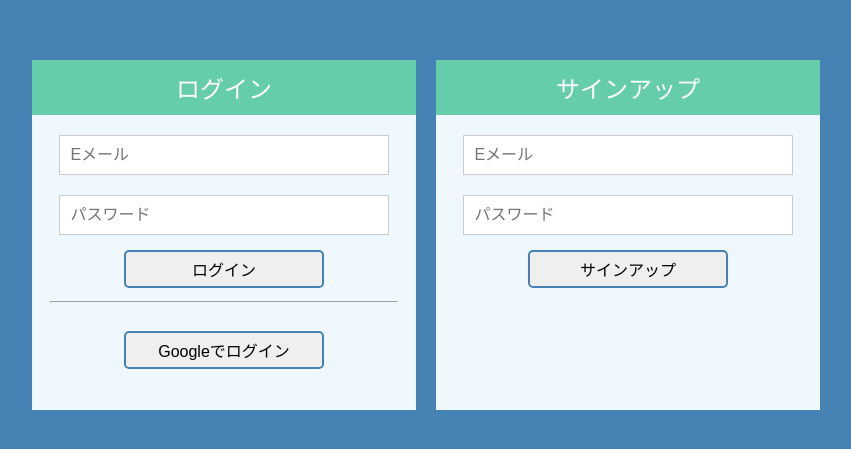
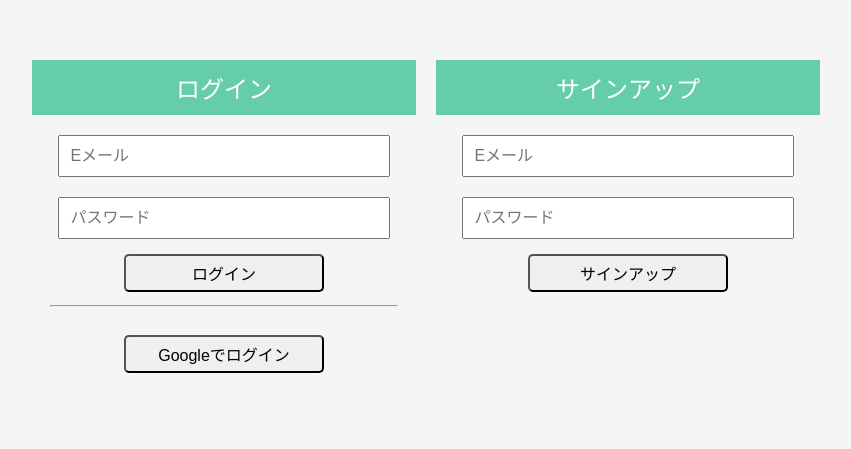
Before and after one commit to shunak/react-firestore-crud-sample, a React (Create React App) app: page / in a window 1280 px wide. Shown: the part 165-614 px from the top of the page, without its empty margins (214-1065 px from the left). Built offline with nearby package versions, Linux system fonts and the light colour scheme; no server answers.

Commit message:
Push for Frontend

```diff
--- a/src/App.css
+++ b/src/App.css
@@ -11,14 +11,14 @@
   min-width: 30%;
   height: 350px;
   margin: 10px;
-  background-color: aliceblue;
+  /* background-color: aliceblue; */
 }
 
 .wrap-signup {
   min-width: 30%;
   height: 350px;
   margin: 10px;
-  background-color: aliceblue;
+  /* background-color: aliceblue; */
 }
 
 .header-auth, .header-page {
@@ -50,7 +50,7 @@ input {
   width: 80%;
   margin: 10px;
   font-size: 1rem;
-  border: 1px solid #ccc;
+  /* border: 1px solid #ccc; */
   padding: 10px;
 }
 
@@ -59,7 +59,7 @@ textarea {
   height: 100px;
   margin: 10px;
   font-size: 1rem;
-  border: 1px solid #ccc;
+  /* border: 1px solid #ccc; */
   padding: 10px;
 }
 
@@ -69,7 +69,7 @@ button {
   padding: 5px;
   font-size: 1rem;
   /* background-color: lightblue; */
-  border: 2px solid steelblue;
+  /* border: 2px solid steelblue; */
   border-radius: 5px;
 }
 
@@ -78,7 +78,8 @@ button {
 }
 
 button:hover {
-  opacity: 0.8;
+  opacity: 0.5;
+  cursor: pointer;
 }
 
 .wrap-home {
@@ -93,7 +94,7 @@ button:hover {
   margin-left: 30px;
   padding-top: 10px;
   text-align: center;
-  background-color: cornflowerblue;
+  /* background-color: cornflowerblue; */
 }
 
 .wrap-memo-list{
@@ -109,7 +110,7 @@ button:hover {
 
 hr {
   width: 90%;
-  border-color: whitesmoke;
+  /* border-color: whitesmoke; */
 }
 
 .loading {
@@ -121,7 +122,7 @@ hr {
 
 .wrap-home p {
   font-size: 2rem;
-  color: white;
+  /* color: white; */
 }
 
 @media screen and (max-width: 720px) {
--- a/src/index.css
+++ b/src/index.css
@@ -5,7 +5,8 @@ body {
     sans-serif;
   -webkit-font-smoothing: antialiased;
   -moz-osx-font-smoothing: grayscale;
-  background-color: steelblue;
+  background-color: whitesmoke;
+  /* background-color: steelblue; */
 }
 
 code {
--- a/src/pages/Home.tsx
+++ b/src/pages/Home.tsx
@@ -11,7 +11,7 @@ const Home = () => {
   return (
     <>
       <header className='header-page'>
-        <h1>Home( Login )</h1>
+        <h1>テレワーク打刻</h1>
         <div className='wrap-header-page'>
           <p>
             <strong>{user?.email}でログイン中</strong>
```
